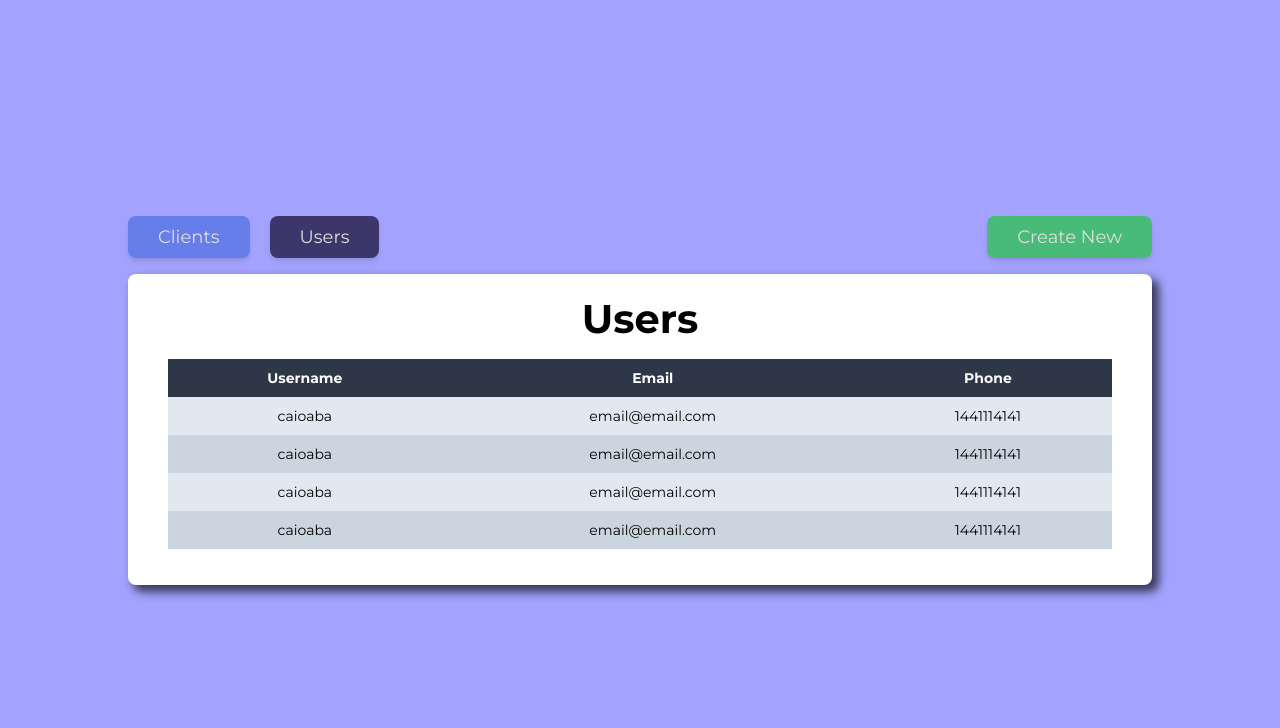
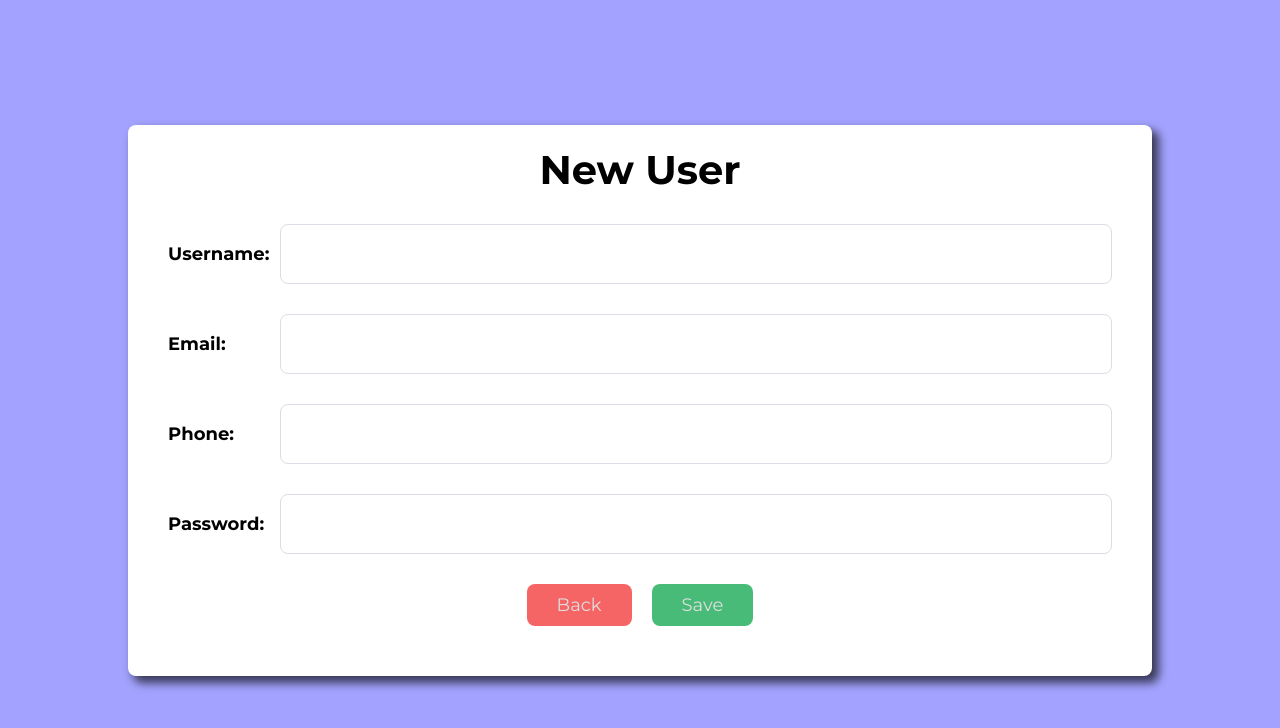
Before and after one commit to caioamaralgit/react-erp, a React (Create React App) app in the folder web/: page /users/new in a window 1280 px wide. Shown: the top 728 px of the page. Built offline with nearby package versions, Linux system fonts and the light colour scheme.

Commit message:
[web] Created new user and client form pages

```diff
--- a/web/src/pages/NewClient/index.js
+++ b/web/src/pages/NewClient/index.js
@@ -0,0 +1,32 @@
+import React from 'react';
+import { Link } from 'react-router-dom';
+
+export default function NewClient() {
+    return (
+        <div class="container max-w-screen-lg">
+            <h1>New Client</h1>
+            <form>
+                <div className="block sm:flex items-center">
+                    <label for="username" className="sm:mr-3">Name:</label>
+                    <input id="username" className="mt-3 sm:mt-0" required />
+                </div>
+                <div className="block sm:flex items-center">
+                    <label for="email" className="sm:mr-3">CPF:</label>
+                    <input id="email" className="mt-3 sm:mt-0" required />
+                </div>
+                <div className="block sm:flex items-center">
+                    <label for="address" className="sm:mr-3">Address:</label>
+                    <input id="address" className="mt-3 sm:mt-0" required />
+                </div>
+                <div className="block sm:flex items-center">
+                    <label for="phone" className="sm:mr-3">Phone:</label>
+                    <input id="phone" className="mt-3 sm:mt-0" required />
+                </div>
+                <div className="text-center">
+                    <Link className="bg-red-500 button" to="/clients">Back</Link>
+                    <button className="bg-green-500 button ml-5" type="submit">Save</button>
+                </div>
+            </form>
+        </div>
+    );
+};
--- a/web/src/pages/NewUser/index.js
+++ b/web/src/pages/NewUser/index.js
@@ -0,0 +1,32 @@
+import React from 'react';
+import { Link } from 'react-router-dom';
+
+export default function NewUser() {
+    return (
+        <div class="container max-w-screen-lg">
+            <h1>New User</h1>
+            <form>
+                <div className="block sm:flex items-center">
+                    <label for="username" className="sm:mr-3">Username:</label>
+                    <input id="username" className="mt-3 sm:mt-0" required />
+                </div>
+                <div className="block sm:flex items-center">
+                    <label for="email" className="sm:mr-3">Email:</label>
+                    <input id="email" className="mt-3 sm:mt-0" required type="mail" />
+                </div>
+                <div className="block sm:flex items-center">
+                    <label for="phone" className="sm:mr-3">Phone:</label>
+                    <input id="phone" className="mt-3 sm:mt-0" />
+                </div>
+                <div className="block sm:flex items-center">
+                    <label for="password" className="sm:mr-3">Password:</label>
+                    <input id="password" className="mt-3 sm:mt-0" required type="password" />
+                </div>
+                <div className="text-center">
+                    <Link className="bg-red-500 button" to="/users">Back</Link>
+                    <button className="bg-green-500 button ml-5" type="submit">Save</button>
+                </div>
+            </form>
+        </div>
+    );
+};
--- a/web/src/routes.js
+++ b/web/src/routes.js
@@ -12,11 +12,11 @@ export default function Routes() {
             <Switch>
                 <Route path="/" exact component={Login} />
 
+                <Route path="/users/new" component={NewUser} />
                 <Route path="/users" render={() => <Viewer content="users" />} />
-                <Route path="/users/new" component={NewUser} />
 
+                <Route path="/clients/new" component={NewClient} />
                 <Route path="/clients" render={() => <Viewer content="clients" />} />
-                <Route path="/clients/new" component={NewClient} />
             </Switch>
         </BrowserRouter>
     );
```
